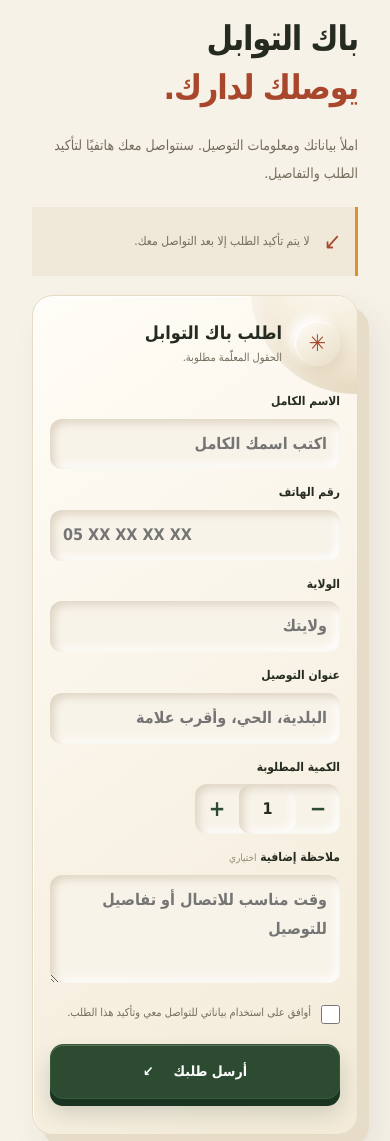
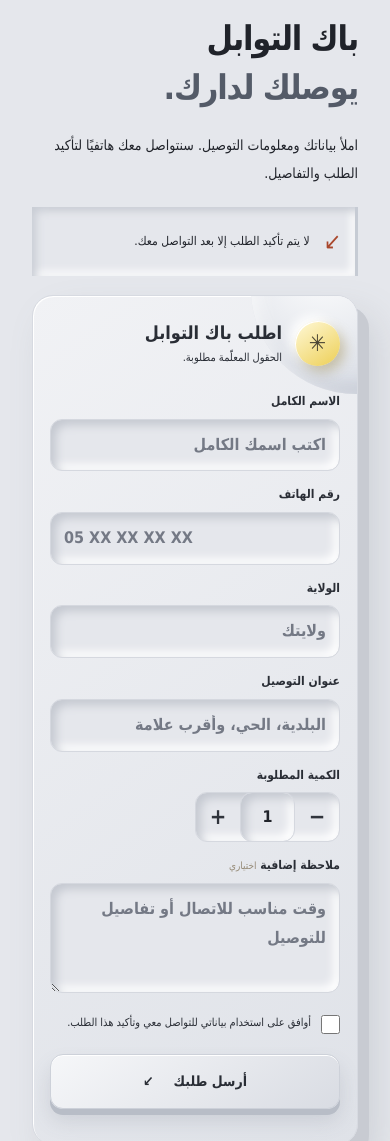
Before and after one commit to azzeddinecharef-netizen/tawabil, a plain HTML site: page public/index.html in a window 390 px wide. Shown: the part 2122-3263 px from the top of the page. Drawn offline with Linux system fonts and the light colour scheme; no server answers.

Commit message:
Update mobile.css

```diff
--- a/public/mobile.css
+++ b/public/mobile.css
@@ -37,3 +37,23 @@ html{scroll-padding-top:82px}body{overflow-x:hidden}input,textarea,button{font-s
 @media(max-width:800px){.order-form-3d{transform:none}}
 @media(max-width:520px){.order-form-3d{padding:23px 17px;border-radius:21px;box-shadow:11px 12px 0 #e6dcc7,17px 22px 38px #243a2918,inset 1px 1px 0 #fff}}
 @media(prefers-reduced-motion:reduce){.order-form-3d,.order-form-3d *{transition:none!important}}
+
+/* Cool gray lamp-login palette for the mobile-first order experience. */
+#order.order-section{position:relative;isolation:isolate;color:#20232a}
+#order.order-section::before{content:"";position:absolute;z-index:-1;inset:0 calc((100vw - 100%)/-2);background:#e5e7ec}
+#order .order-intro h2,#order .order-intro p,#order .order-intro .section-kicker{color:#20232a}
+#order .order-intro h2 em{color:#545b68}
+#order .order-note{background:#e5e7ec;border-color:#c6cbd4;color:#424854;box-shadow:inset 4px 4px 9px #c8ccd4,inset -4px -4px 9px #fff}
+#order .order-form-3d{background:linear-gradient(145deg,#f1f2f5,#dfe2e8);border-color:#d7dae1;box-shadow:16px 18px 0 #c8cbd2,23px 29px 54px #73798538,inset 1px 1px 0 #fff;color:#20232a}
+#order .order-form-3d::before{background:radial-gradient(circle at 35% 35%,#fff,#d9dde5 72%);box-shadow:inset 7px 7px 18px #ffffffc9,inset -8px -8px 17px #aeb4c280}
+#order .order-form-3d .form-heading h3,#order .order-form-3d .form-heading p,#order .order-form-3d .fields label,#order .order-form-3d .consent{color:#292d35}
+#order .order-form-3d .form-icon{background:linear-gradient(145deg,#fff9d9,#edcf55);box-shadow:5px 6px 12px #9a884766,-5px -5px 11px #fff,inset 1px 1px #fff;color:#4a4533}
+#order .order-form-3d .fields input,#order .order-form-3d .fields textarea,#order .order-form-3d .quantity-control{border:1px solid #d5d8df;background:#e5e7ec;color:#20232a;box-shadow:inset 5px 5px 10px #c4c8d0,inset -5px -5px 10px #fff}
+#order .order-form-3d .fields input::placeholder,#order .order-form-3d .fields textarea::placeholder{color:#747985}
+#order .order-form-3d .fields input:focus,#order .order-form-3d .fields textarea:focus{box-shadow:inset 5px 5px 10px #c4c8d0,inset -5px -5px 10px #fff,0 0 0 3px #f0d55d88}
+#order .order-form-3d .quantity-control button{color:#30343c}
+#order .order-form-3d .consent input{accent-color:#ba9e2e}
+#order .order-form-3d>.button,#order .mobile-order{background:linear-gradient(145deg,#f6f7f9,#d9dce3);border:1px solid #cdd1d9;color:#292d35;box-shadow:0 6px 0 #b8bdc7,0 12px 20px #656b772c,inset 0 1px 0 #fff}
+#order .order-form-3d>.button:hover{background:linear-gradient(145deg,#fff,#dfe2e8);box-shadow:0 8px 0 #b8bdc7,0 14px 22px #656b772c,inset 0 1px 0 #fff}
+#order .order-form-3d>.button:active{box-shadow:0 2px 0 #b8bdc7,0 6px 11px #656b772c}
+@media(max-width:520px){#order .order-form-3d{box-shadow:11px 12px 0 #c8cbd2,17px 22px 38px #73798538,inset 1px 1px 0 #fff}}
```
